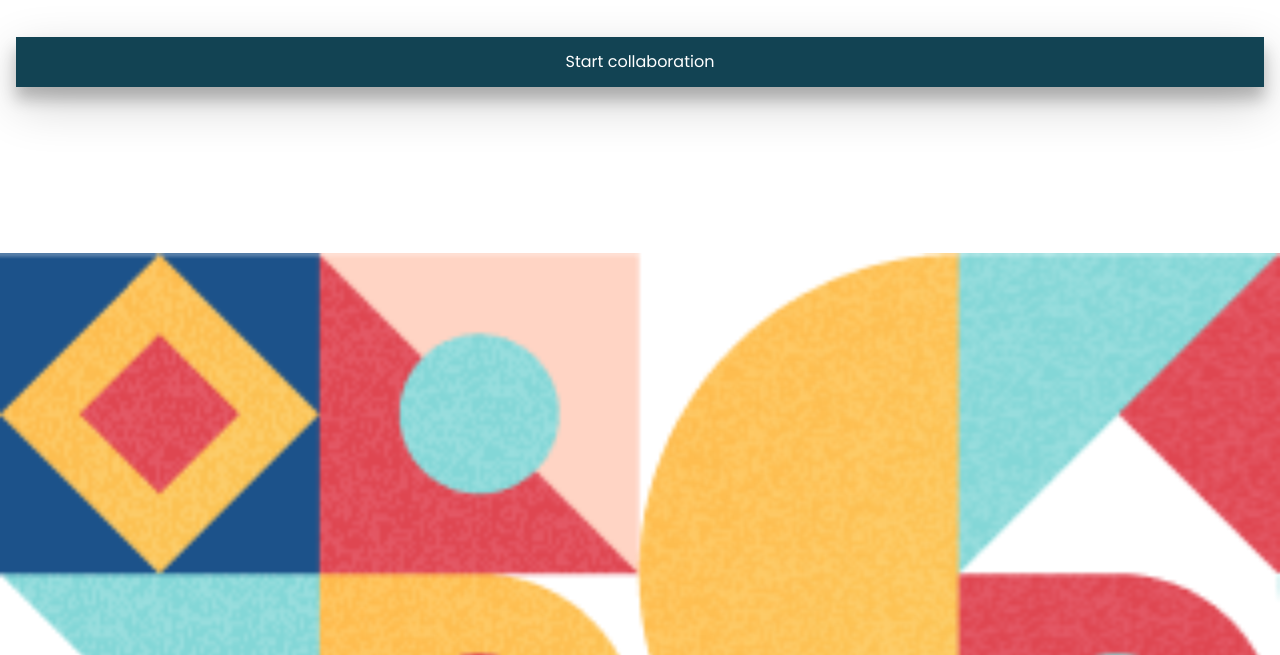
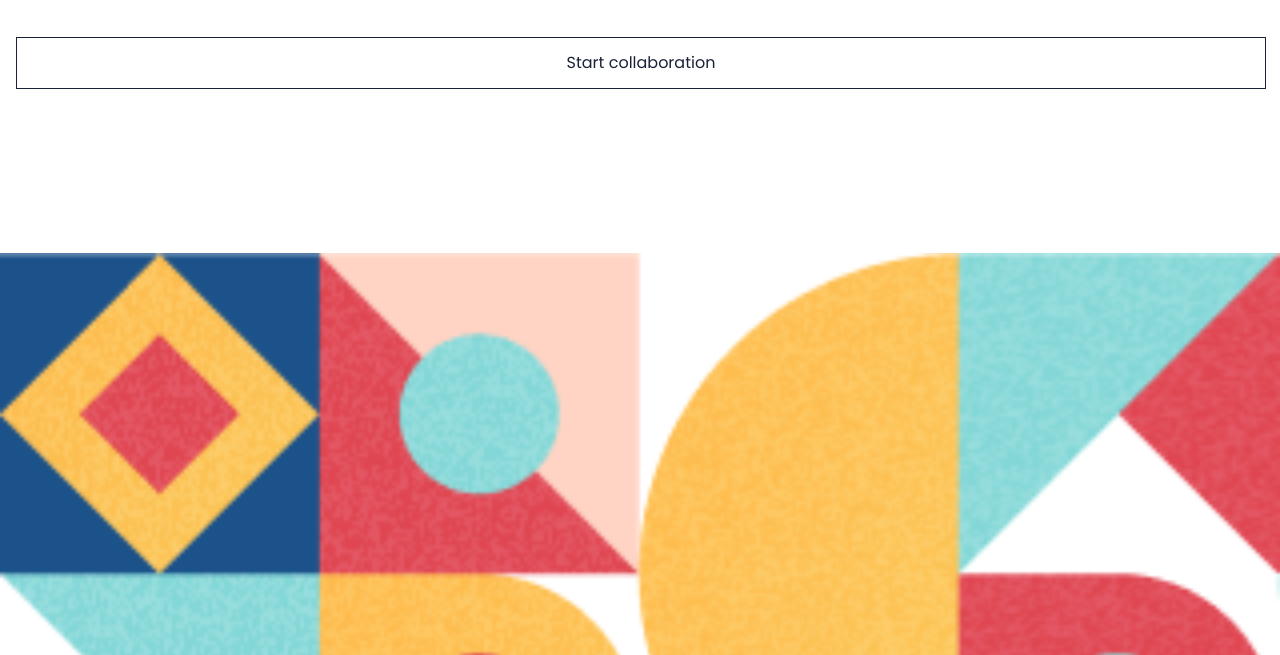
Before and after one commit to shm04/my-portfolio, a website: page index.html in a window 1280 px wide. In both pictures the pointer is over the link "Start collaboration". Shown: the part 219-874 px from the top of the page. Drawn offline with nearby package versions, Linux system fonts and the light colour scheme.

Commit message:
Add css button style changes

```diff
--- a/style.css
+++ b/style.css
@@ -67,6 +67,13 @@ body {
 }
 
 .start-btn:hover {
-  background-color: #124353;
-  box-shadow: 0 12px 16px 0 rgba(0, 0, 0, 0.24), 0 17px 50px 0 rgba(0, 0, 0, 0.19);
+  border: 1px solid #1a2236;
+  background-color: #fff;
+  color: #1a2236;
 }
+
+.start-btn:active {
+  border: 2px solid #1a2236;
+  background-color: #fff;
+  color: #1a2236;
+}
```
